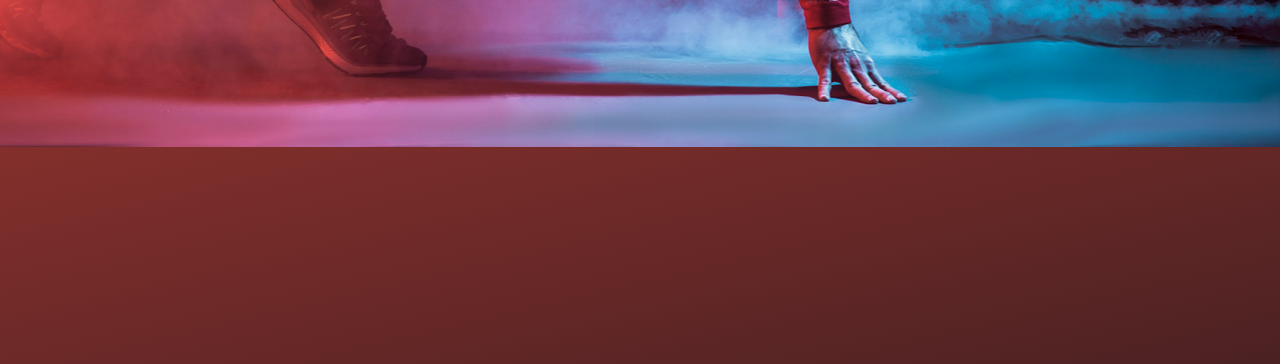
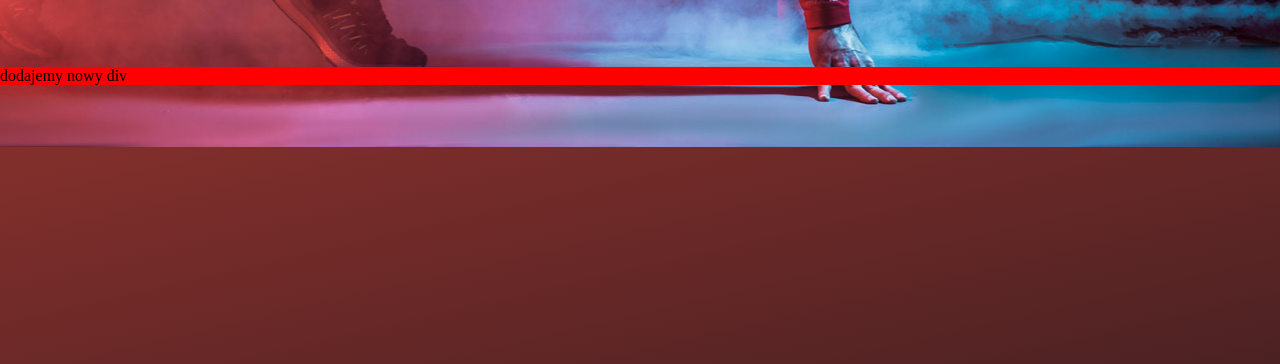
Before and after one commit to jasinskipr/psd1, a website: page index.html in a window 1280 px wide. Shown: the part 733-1097 px from the top of the page. Drawn offline with nearby package versions, Linux system fonts and the light colour scheme.

Commit message:
Create new test div

```diff
--- a/index.html
+++ b/index.html
@@ -91,6 +91,7 @@
             </div>
         </div>
     </div>
+    <div class="test">dodajemy nowy div</div>
     <script src="https://kit.fontawesome.com/7c956fd4d5.js" crossorigin="anonymous"></script>
     <script src="psd.js"></script>
 </body>
--- a/style.scss
+++ b/style.scss
@@ -370,3 +370,7 @@ body {
         max-width: none;
     }
 }
+
+.test{
+    background-color: red;
+}
```
Also changed, not shown: style.css, 1 other file.
